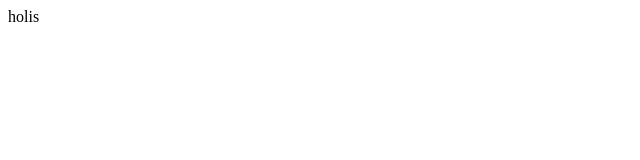
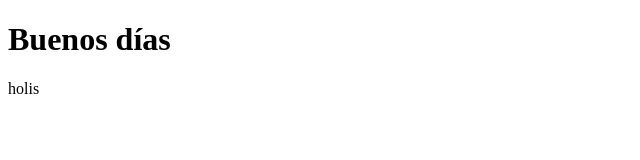
Before and after one commit to Clarisa976/actividad2_despliegue, a plain HTML site: page index.html in a window 1280 px wide. Shown: the whole page, without its empty margins (0-640 px from the left). Drawn offline with Linux system fonts and the light colour scheme.

Commit message:
Añadido un h1 to wapo

```diff
--- a/index.html
+++ b/index.html
@@ -6,6 +6,7 @@
     <title>Document</title>
 </head>
 <body>
+    <h1>Buenos días</h1>
     <div>holis</div>
 </body>
 </html>
```
